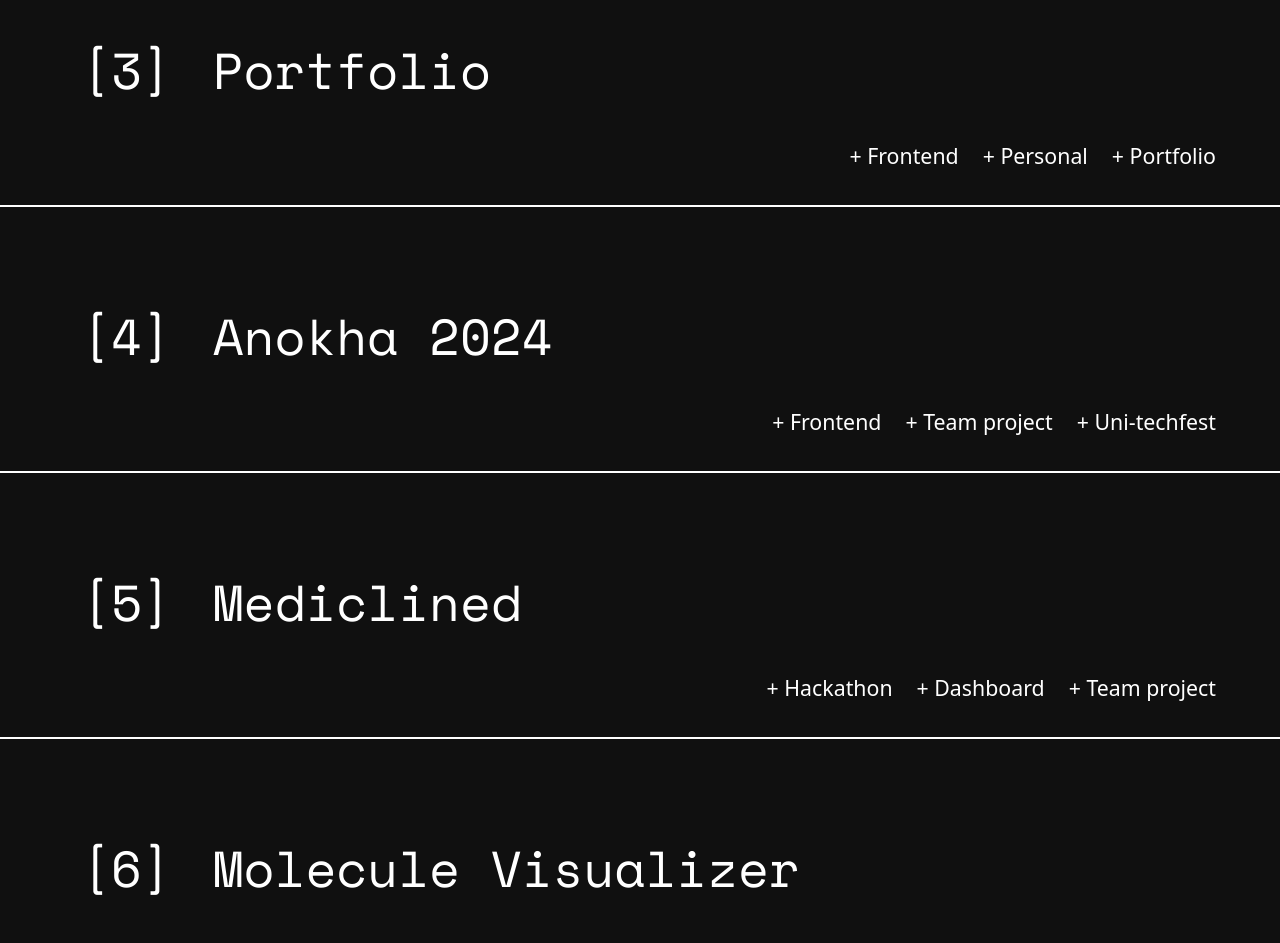
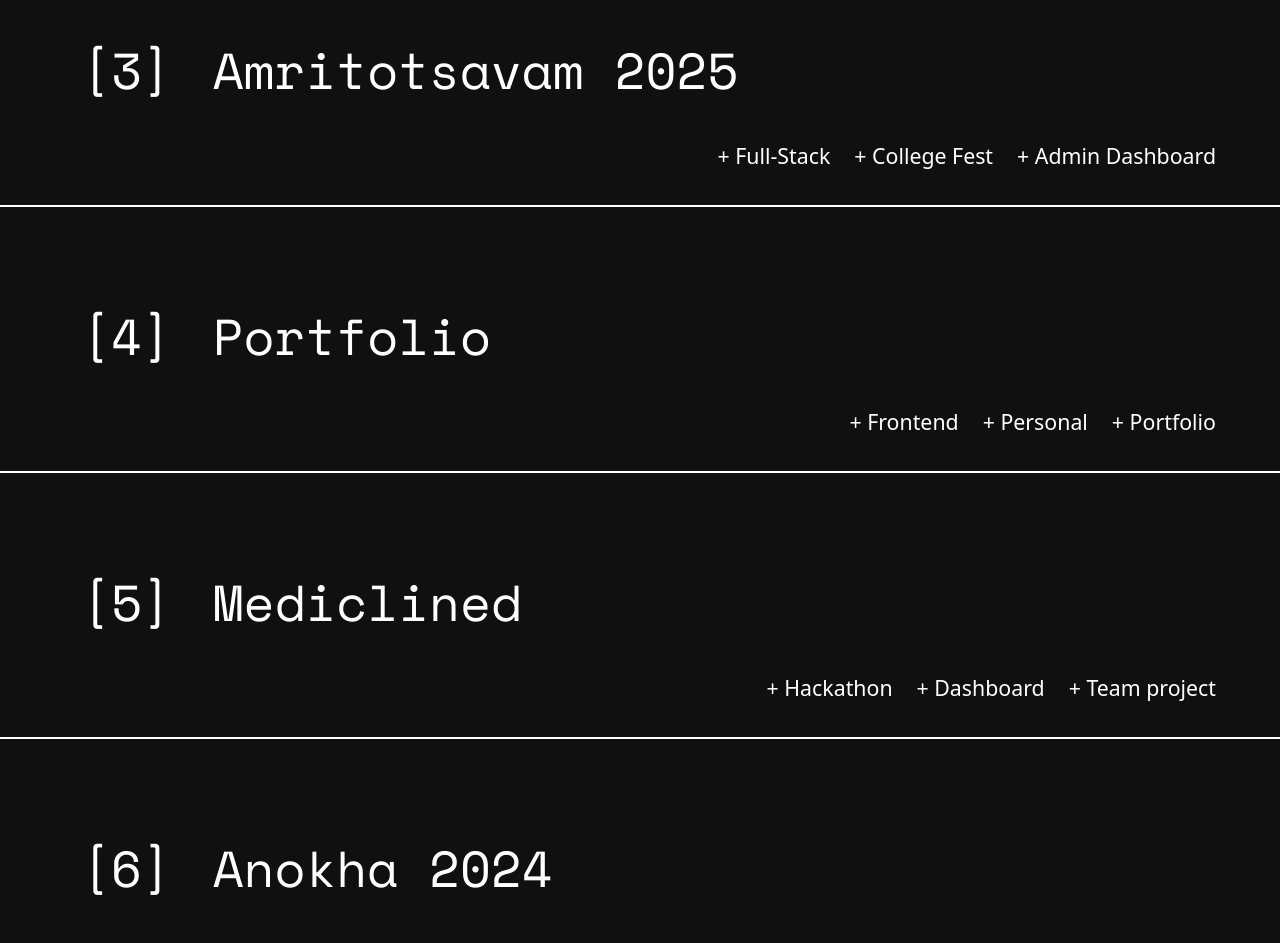
Before and after one commit to TharunKumarrA/Portfolio-v2, a Next.js app: page /projects in a window 1280 px wide. Shown: the part 780-1723 px from the top of the page. Built offline with nearby package versions, Linux system fonts and the light colour scheme; a web font is replaced by a local one.

Commit message:
updated projects page

```diff
--- a/src/app/projects/page.js
+++ b/src/app/projects/page.js
@@ -27,6 +27,17 @@ export default function Projects() {
     },
     {
       number: 3,
+      name: "Amritotsavam 2025",
+      tags: ["Full-Stack", "College Fest", "Admin Dashboard"],
+      techStack: ["NextJS", "TailwindCSS", "NodeJS"],
+      description:
+        "Led the complete development of the official website for Amritotsavam 2025, the cultural fest of Amrita Vishwa Vidyapeetham. The platform successfully managed over 2,500 registrations across 50+ cultural events and workshops. In addition to the main site, an internal admin dashboard was built to help organizers track signups, manage events, and monitor real-time stats. Designed for performance and scalability, the system remained reliable during peak usage periods.",
+      githubLink: "https://github.com/TharunKumarrA/Amritotsavam_Frontend_2025",
+      link: "https://amritotsavam.cb.amrita.edu/",
+      image: "/Amritotsavam.png",
+    },
+    {
+      number: 4,
       name: "Portfolio",
       tags: ["Frontend", "Personal", "Portfolio"],
       techStack: ["NextJS", "TailwindCSS", "Framer"],
@@ -35,16 +46,6 @@ export default function Projects() {
       githubLink: "https://github.com/TharunKumarrA/Portfolio-v2",
       link: "https://tharunkumarra.tech",
       image: "/Portfolio.png",
-    },
-    {
-      number: 4,
-      name: "Anokha 2024",
-      tags: ["Frontend", "Team project", "Uni-techfest"],
-      techStack: ["NextJS", "TailwindCSS", "GSAP"],
-      description:
-        "As part of a team of seven, I contributed as a frontend developer to building a high-traffic event registration website for Anokha '24, which successfully managed over 1,000 participant registrations. I played a key role in designing a responsive and visually engaging interface using Tailwind CSS and GSAP, leading to a 30% increase in user engagement. Additionally, I worked on optimizing code and implementing asset-loading best practices, ensuring a fast and seamless user experience.",
-      githubLink: "https://github.com/anokha-24/anokha_web",
-      image: "/Anokha2.png",
     },
     {
       number: 5,
@@ -58,6 +59,16 @@ export default function Projects() {
     },
     {
       number: 6,
+      name: "Anokha 2024",
+      tags: ["Frontend", "Team project", "Uni-techfest"],
+      techStack: ["NextJS", "TailwindCSS", "GSAP"],
+      description:
+        "As part of a team of seven, I contributed as a frontend developer to building a high-traffic event registration website for Anokha '24, which successfully managed over 1,000 participant registrations. I played a key role in designing a responsive and visually engaging interface using Tailwind CSS and GSAP, leading to a 30% increase in user engagement. Additionally, I worked on optimizing code and implementing asset-loading best practices, ensuring a fast and seamless user experience.",
+      githubLink: "https://github.com/anokha-24/anokha_web",
+      image: "/Anokha2.png",
+    },
+    {
+      number: 7,
       name: "Molecule Visualizer",
       tags: ["DSA", "Coursework", "3D Visualization"],
       techStack: ["ReactJS", "PlotlyJS", "Gemmini API", "MUI"],
@@ -67,7 +78,7 @@ export default function Projects() {
       image: "/Molecule-Visualizer.png",
     },
     {
-      number: 7,
+      number: 8,
       name: "Library Management V2",
       tags: ["Coursework", "Full-stack", "Database"],
       techStack: ["VueJS", "Flask", "SQLite", "TailwindCSS"],
@@ -77,7 +88,7 @@ export default function Projects() {
       image: "/LibraryMgmtV2.jpeg",
     },
     {
-      number: 8,
+      number: 9,
       name: "Library Management",
       tags: ["Backend", "CourseWork", "Database"],
       techStack: ["HTML", "CSS", "Jinja2", "Flask"],
@@ -87,7 +98,7 @@ export default function Projects() {
       image: "/LibraryMgmt.jpeg",
     },
     {
-      number: 9,
+      number: 10,
       name: "FC Team Forge",
       tags: ["Full-Stack", "Football", "Algorithm"],
       techStack: ["VueJS", "TailwindCSS", "Ngrok", "MySQL"],
@@ -97,7 +108,7 @@ export default function Projects() {
       image: "/FC-Team-Forge.png",
     },
     {
-      number: 10,
+      number: 11,
       name: "AI Study Mate",
       tags: ["Frontend", "AI Chatbot", "UI/UX"],
       techStack: ["VueJS", "TailwindCSS", "Gemmini API"],
@@ -107,7 +118,7 @@ export default function Projects() {
       image: "/AI-Study-Mate.png",
     },
     {
-      number: 11,
+      number: 12,
       name: "Union Budget Explorer",
       tags: ["DBMS", "CourseWork", "Team project"],
       techStack: ["VueJS", "MySQL", "NodeJS"],
```
